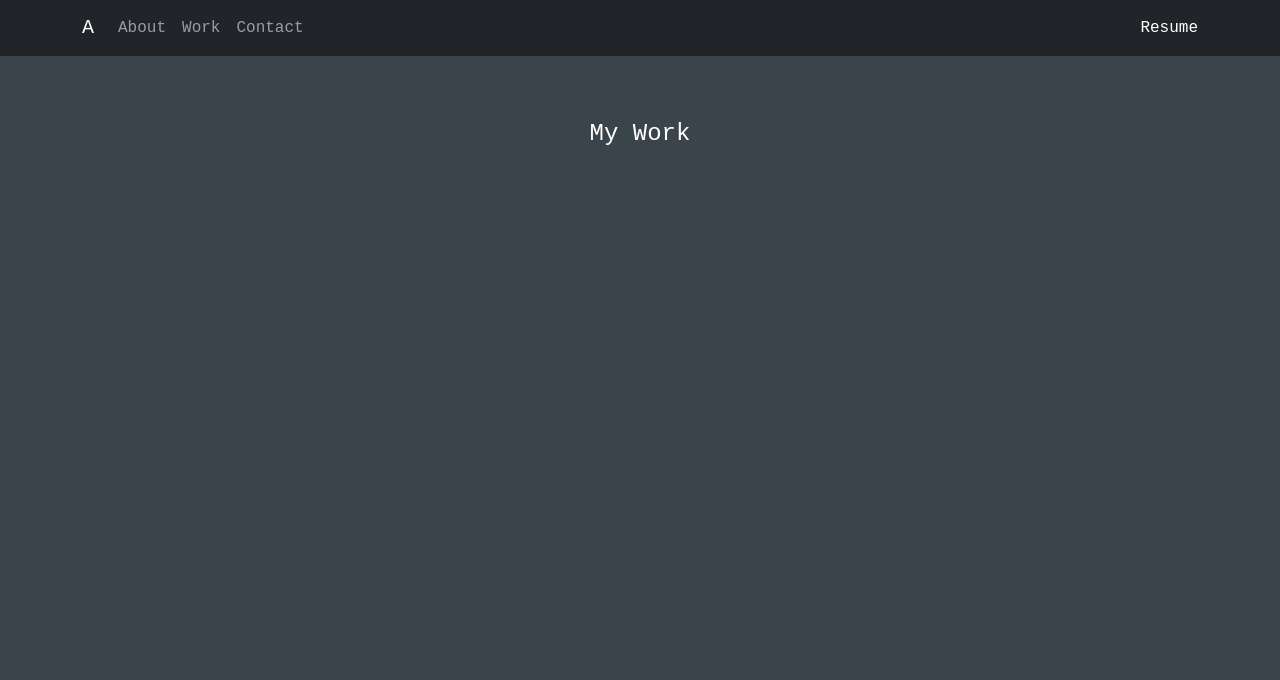
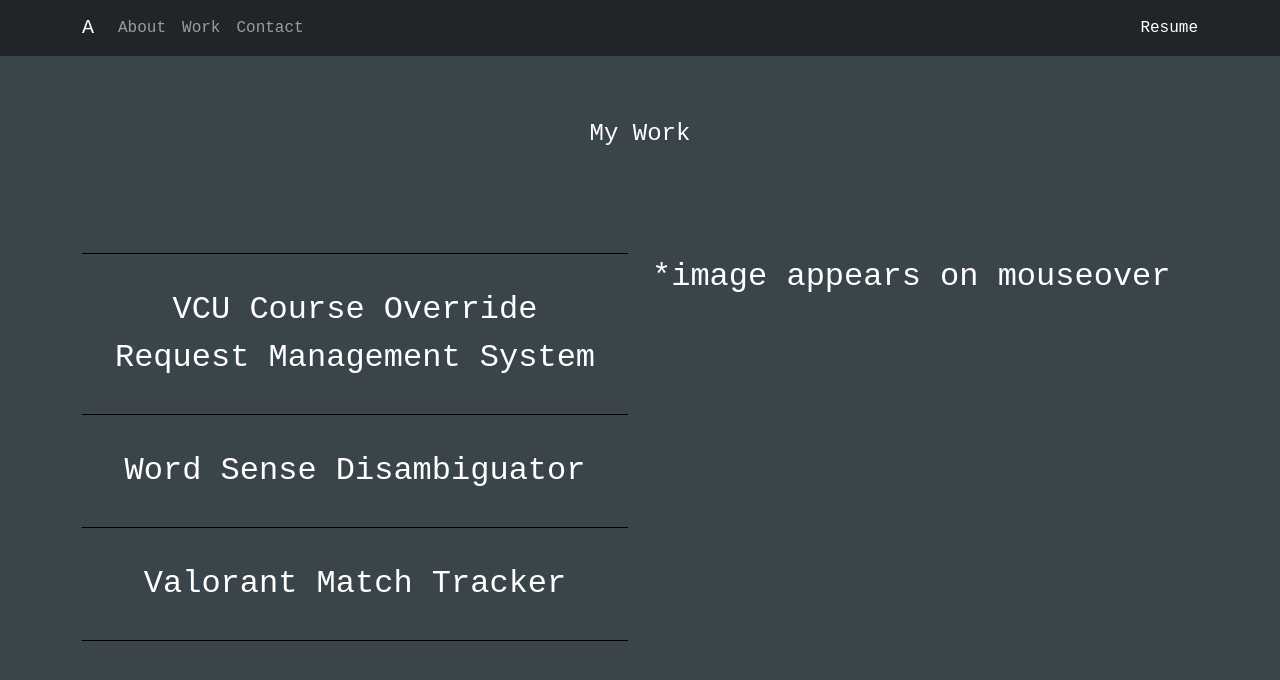
Before and after one commit to saehaana/html-css-prac, a React (Create React App) app: page /Projects in a window 1280 px wide. Shown: the top 680 px of the page. Built offline with nearby package versions, Linux system fonts and the light colour scheme.

Commit message:
table of projects created under Projects section text size scales up on hover

```diff
--- a/src/components/Contact.js
+++ b/src/components/Contact.js
@@ -55,7 +55,7 @@ function Contact(){
                      whileInView={{ opacity: 1 }}
                      transition={{ duration: .75}}
                      viewport={{ once: true }}
-                    >Get In Touch</motion.h1>
+                    >Let's Get In Touch</motion.h1>
                 </Col>
             </Row>
 
--- a/src/components/Projects.js
+++ b/src/components/Projects.js
@@ -20,9 +20,36 @@ function Projects(){
                      transition={{ duration: .75}}
                      viewport={{ once: true }}
                     >My Work</motion.h1>
+                </Col>
+            </Row>
 
-                    <motion.p></motion.p>
+            <br></br><br></br>
 
+            <Row>
+                <Col>
+                <table className='table'>
+                <motion.tr
+                whileHover={{ scale: 1.1 }}
+                onHoverStart={e => {}}
+                onHoverEnd={e => {}}>
+                    <td>VCU Course Override Request Management System</td>
+                </motion.tr>
+                <motion.tr
+                whileHover={{ scale: 1.1 }}
+                onHoverStart={e => {}}
+                onHoverEnd={e => {}}>
+                    <td>Word Sense Disambiguator</td>
+                </motion.tr>
+                <motion.tr
+                whileHover={{ scale: 1.1 }}
+                onHoverStart={e => {}}
+                onHoverEnd={e => {}}>
+                    <td>Valorant Match Tracker</td>
+                </motion.tr>
+                </table>
+                </Col>
+                <Col>
+                    *image appears on mouseover
                 </Col>
             </Row>
 
--- a/src/stylesheets/Projects.css
+++ b/src/stylesheets/Projects.css
@@ -1,7 +1,19 @@
 #Projects{
     height:100vh;
     padding-top: 4rem;
+    font-size: 2rem;
 }
 .projects-title{
     text-align: center;
 }
+.table{
+    text-align: left;
+}
+tr{
+    text-align: center;
+    border-bottom: 1px solid black;
+    border-top: 1px solid black;
+}
+td{
+    padding:2rem;
+}
```
